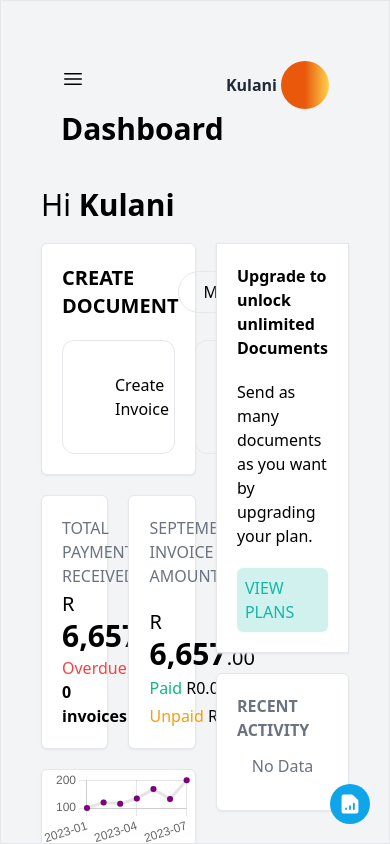
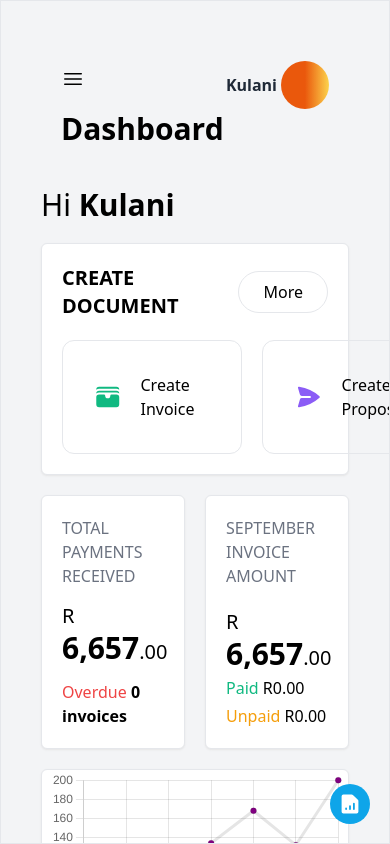
Before and after one commit to KulaniBaloyi/Invoice_app, a Next.js app: page /dashboard in a window 390 px wide. Built offline with nearby package versions, Linux system fonts and the light colour scheme.

Commit message:
latest changes

```diff
--- a/app/dashboard/page.jsx
+++ b/app/dashboard/page.jsx
@@ -30,7 +30,7 @@ const Dashboard = () => {
     return (
       <div className="my-5">
         <h1 className="text-3xl">Hi <span className="font-semibold ">Kulani</span></h1>
-        <div className="flex my-5 gap-5 ">
+        <div className="flex flex-col lg:flex-row  my-5 gap-5 ">
 
             <div className=" flex-[.7] grid grid-cols-2 gap-5 ">
                 <div className="shadow-sm shadow-neutral-200 bg-white border rounded-md col-span-2 p-5 flex flex-col gap-5">
```
